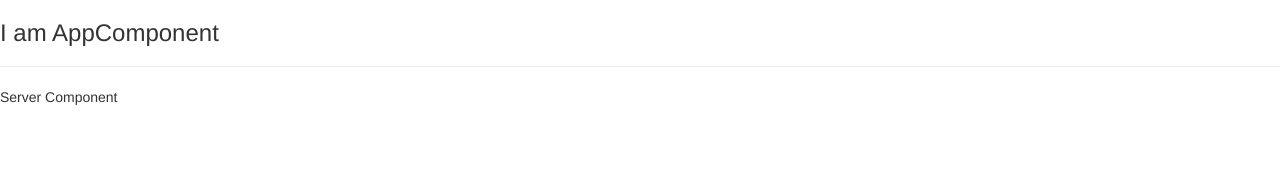
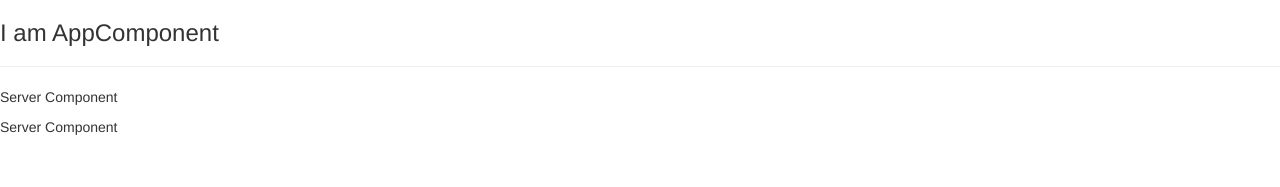
Before and after one commit to behrami/my-first-app, an Angular app: page / in a window 1280 px wide. Shown: the top 187 px of the page. Built offline with nearby package versions, Linux system fonts and the light colour scheme.

Commit message:
added 2 server components to servers

```diff
--- a/src/app/app.component.html
+++ b/src/app/app.component.html
@@ -1,3 +1,3 @@
 <h3>I am AppComponent</h3>
 <hr />
-<app-server></app-server>
+<app-servers></app-servers>
--- a/src/app/servers/servers.component.html
+++ b/src/app/servers/servers.component.html
@@ -1 +1,2 @@
-<p>servers works!</p>
+<app-server></app-server>
+<app-server></app-server>
```
